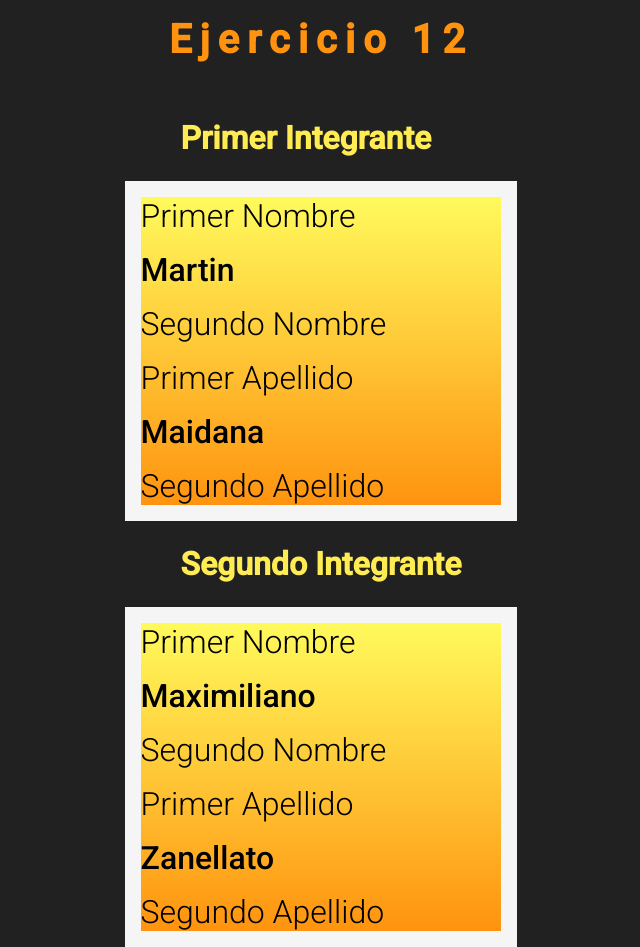
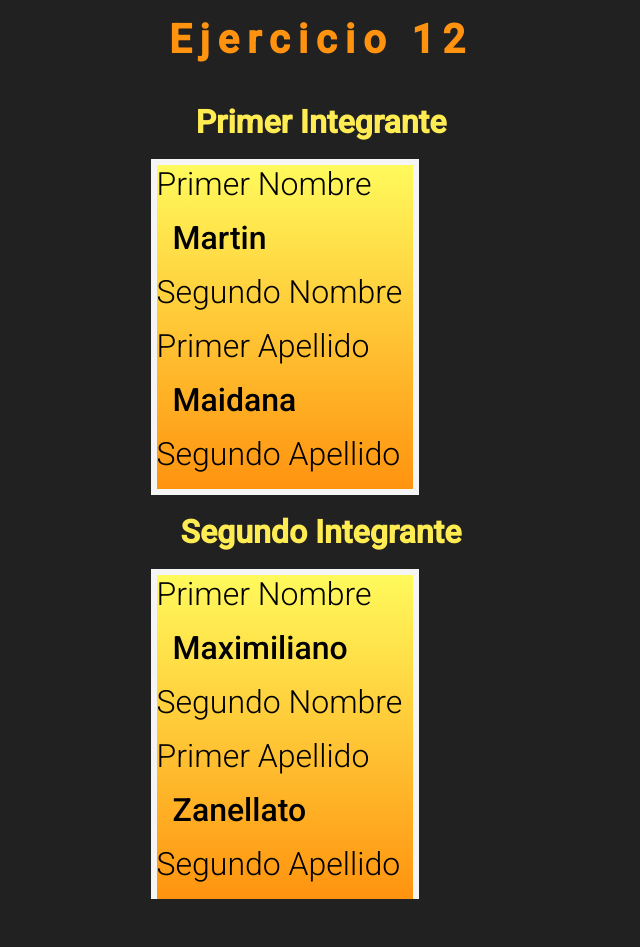
Before and after one commit to MartinMaidana23/bc_592066_ejercicio_12-Martin_Maidana-Maximiliano-Zanellato, a plain HTML site: page index.html in a window 1280 px wide. Shown: the whole page, without its empty margins (319-959 px from the left). After the commit the page ends 899 px from the top, so only its background shows below. Drawn offline with Linux system fonts and the light colour scheme.

Commit message:
dieseño terminado

```diff
--- a/css/estilos.css
+++ b/css/estilos.css
@@ -24,22 +24,26 @@
  }
 
  h2 {
-    margin: 2.5rem;
+    margin: 1.5rem;
     font-size: 2rem;
     color: #ffec52;
-
+    text-align: center;
 }
 
  dl {
     transition: all 300ms;
     position: relative;
-    outline: .5em solid #f5f5f5;
+    outline: .2em solid #f5f5f5;
     background: #ff930f;
     background: linear-gradient(to top, #ff930f 0%, #fffa5c 100%);
     font-size: 2rem;
+    width: 20vw;
+    display: flex;
+    flex-direction: column;
+    align-items: flex-start;
+    justify-content: center;
  }
     dl::before{
-       content: "";
        position: absolute;
        top: 0;
        right: 0;
@@ -57,11 +61,11 @@
     }
 
 dt {
-    margin: 1rem 1rem 1rem 0rem;
+    /* margin: 1rem; */
     font-weight: 300;
 }
 
  dd {
-    margin: 1rem 1rem 1rem 0rem;
+    margin: 1rem;
     font-weight: 500;
- }
+}
```
